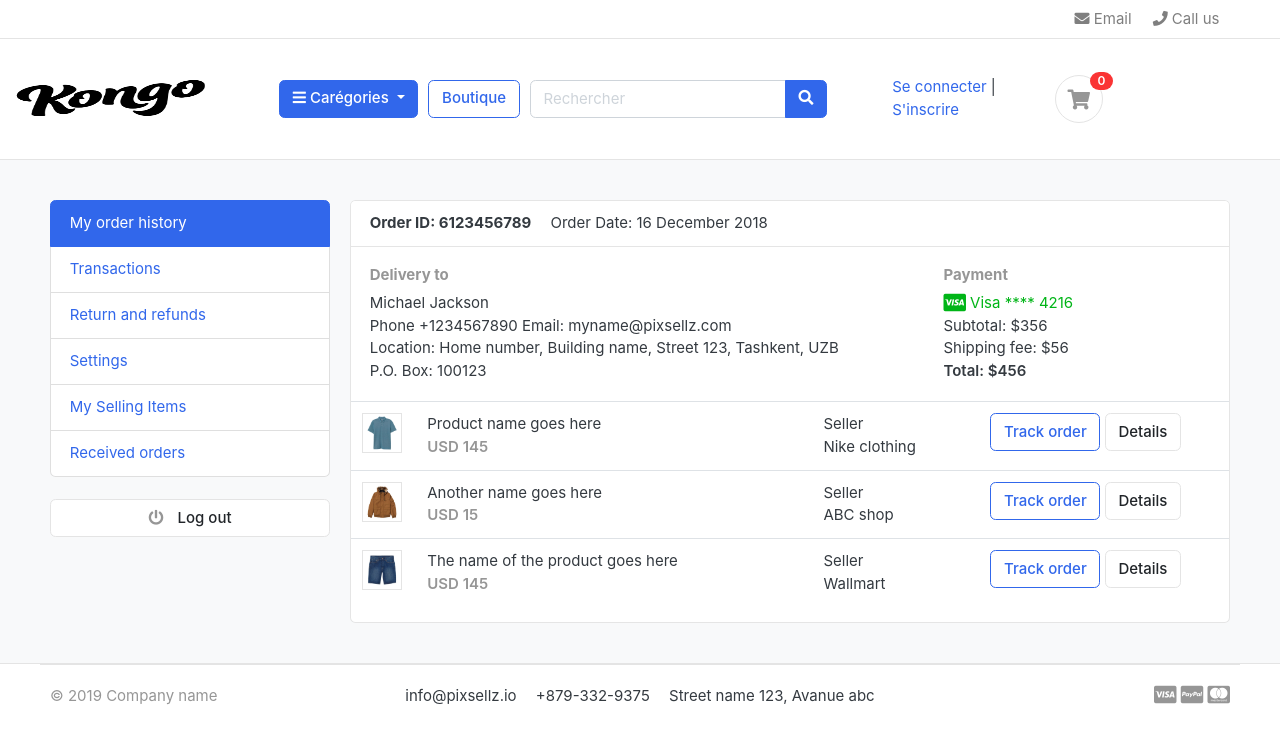
After one commit to hermeskongo/ecom-shop, a Django app: page /accounts/dashboard/ in a window 1280 px wide. The commit adds this page. Shown: the top 744 px of the page. Run offline with Django 5.2, Linux system fonts and the light colour scheme; data that the repository does not hold is empty; some libraries are stand-ins or nearby versions; some web fonts are replaced.

```diff
--- /dev/null
+++ b/src/accounts/templates/dashboard.html
@@ -0,0 +1,94 @@
+{% extends 'base.html' %}
+
+{% load static %}
+
+{% block content %}
+<section class="section-conten padding-y bg">
+    <div class="container">
+        <div class="row">
+        <aside class="col-md-3">
+            <!--   SIDEBAR   -->
+            <ul class="list-group">
+                <a class="list-group-item active" href="#"> My order history </a>
+                <a class="list-group-item" href="#"> Transactions </a>
+                <a class="list-group-item" href="#"> Return and refunds </a>
+                <a class="list-group-item" href="#">Settings </a>
+                <a class="list-group-item" href="#"> My Selling Items </a>
+                <a class="list-group-item" href="#"> Received orders </a>
+            </ul>
+            <br>
+            <a class="btn btn-light btn-block" href="#"> <i class="fa fa-power-off"></i> <span class="text">Log out</span> </a>
+            <!--   SIDEBAR .//END   -->
+        </aside>
+        <main class="col-md-9">
+            <article class="card">
+            <header class="card-header">
+                <strong class="d-inline-block mr-3">Order ID: 6123456789</strong>
+                <span>Order Date: 16 December 2018</span>
+            </header>
+            <div class="card-body">
+                <div class="row">
+                    <div class="col-md-8">
+                        <h6 class="text-muted">Delivery to</h6>
+                        <p>Michael Jackson <br>
+                        Phone +1234567890 Email: myname@pixsellz.com <br>
+                        Location: Home number, Building name, Street 123,  Tashkent, UZB <br>
+                        P.O. Box: 100123
+                        </p>
+                    </div>
+                    <div class="col-md-4">
+                        <h6 class="text-muted">Payment</h6>
+                        <span class="text-success">
+                            <i class="fab fa-lg fa-cc-visa"></i>
+                            Visa  **** 4216
+                        </span>
+                        <p>Subtotal: $356 <br>
+                         Shipping fee:  $56 <br>
+                         <span class="b">Total:  $456 </span>
+                        </p>
+                    </div>
+                </div> <!-- row.// -->
+            </div> <!-- card-body .// -->
+            <div class="table-responsive">
+            <table class="table table-hover">
+                <tr>
+                    <td width="65">
+                        <img src="../images/items/1.jpg" class="img-xs border">
+                    </td>
+                    <td>
+                        <p class="title mb-0">Product name goes here </p>
+                        <var class="price text-muted">USD 145</var>
+                    </td>
+                    <td> Seller <br> Nike clothing </td>
+                    <td width="250"> <a href="#" class="btn btn-outline-primary">Track order</a> <a href="#" class="btn btn-light"> Details </a> </td>
+                </tr>
+                <tr>
+                    <td>
+                        <img src="../images/items/2.jpg" class="img-xs border">
+                    </td>
+                    <td>
+                        <p class="title mb-0">Another name goes here </p>
+                        <var class="price text-muted">USD 15</var>
+                    </td>
+                    <td> Seller <br> ABC shop </td>
+                    <td> <a href="#" class="btn btn-outline-primary">Track order</a> <a href="#" class="btn btn-light"> Details </a> </td>
+                </tr>
+                <tr>
+                    <td>
+                        <img src="../images/items/3.jpg" class="img-xs border">
+                    </td>
+                    <td>
+                        <p class="title mb-0">The name of the product  goes here </p>
+                        <var class="price text-muted">USD 145</var>
+                    </td>
+                    <td> Seller <br> Wallmart </td>
+                    <td> <a href="#" class="btn btn-outline-primary">Track order</a> <a href="#" class="btn btn-light"> Details </a> </td>
+                </tr>
+            </table>
+            </div> <!-- table-responsive .end// -->
+            </article> <!-- order-group.// -->
+        </main>
+    </div> <!-- row.// -->
+    </div>
+</section>
+{% endblock %}
--- a/src/accounts/templates/email_validation.html
+++ b/src/accounts/templates/email_validation.html
@@ -3,6 +3,6 @@
     <h4>Veuillez cliquer sur le lien ci-dessous pour activer votre compte :</h4>
     <a href="{{ activation_link }}">Activer mon compte</a>
 
-    <h4>Si vous n'êtes pas concerné par ce message, ignoré juste ce message</h4>
+    <h4>Si vous n'êtes pas concerné par cela, ignoré juste ce message</h4>
 
 {% endautoescape %}
--- a/src/accounts/templates/login.html
+++ b/src/accounts/templates/login.html
@@ -41,7 +41,7 @@
                   {{ form.password}}
               </div>
               <div class="form-group">
-                <a href="#" class="float-right">Mot de passe oublié ?</a>
+                <a href="{% url 'accounts:forgot_password' %}" class="float-right">Mot de passe oublié ?</a>
               </div>
               <div class="form-group">
                   <button type="submit" class="btn btn-primary">Connexion</button>
--- a/src/accounts/urls.py
+++ b/src/accounts/urls.py
@@ -1,6 +1,13 @@
 from django.urls import path
 
-from accounts.views import UserRegistrationView, UserLoginView, UserLogoutView, UserActivationView
+from accounts.views import (
+    UserRegistrationView,
+    UserLoginView,
+    UserLogoutView,
+    UserActivationView,
+    UserDashboardView,
+    UserForgotPassword, UserResetValidateView, UserResetPassword
+)
 
 app_name = 'accounts'
 
@@ -8,5 +15,11 @@ urlpatterns = [
     path('accounts/register/', UserRegistrationView.as_view(), name='register'),
     path('accounts/login/', UserLoginView.as_view(), name='login'),
     path('accounts/logout/', UserLogoutView.as_view(), name='logout'),
+    path('accounts/dashboard/', UserDashboardView.as_view(), name='dashboard'),
+
     path('accounts/activate/<uidb64>/<token>', UserActivationView.as_view(), name='activation'),
+
+    path('accounts/forgot_password/', UserForgotPassword.as_view(), name='forgot_password'),
+    path('accounts/reset_password_validate/<uidb64>/<token>', UserResetValidateView.as_view(), name='reset_password_validate'),
+    path('accounts/reset_password/', UserResetPassword.as_view(), name='reset_password'),
 ]
--- a/src/accounts/views.py
+++ b/src/accounts/views.py
@@ -13,9 +13,9 @@ from django.template.loader import render_to_string
 from django.urls import reverse_lazy, reverse
 from django.utils.http import urlsafe_base64_encode, urlsafe_base64_decode
 from django.views import View
-from django.views.generic import FormView
+from django.views.generic import FormView, TemplateView
 
-from accounts.forms import UserRegistrationForm, UserLoginForm
+from accounts.forms import UserRegistrationForm, UserLoginForm, ForgotPasswordForm, ResetPasswordForm
 from accounts.models import CustomUser
 from ecommerce import settings
 
@@ -31,15 +31,17 @@ class UserRegistrationView(FormView):
         email = form.cleaned_data['email']
         user.save()
 
-        login(self.request, user)
-
         super(UserRegistrationView, self).form_valid(form)
 
         self.send_activation_email(user)
 
-        return redirect(reverse('accounts:login') + f'?command=verification&email='+email)
+        return redirect(reverse('accounts:login') + f'?command=verification&email=' + email)
 
-    def send_activation_email(self, user):
+    def send_activation_email(self, user: CustomUser) -> None:
+        """
+        This function permit to send a validation e-mail to user
+        """
+
         token = default_token_generator.make_token(user=user)
         uid = urlsafe_base64_encode(str(user.pk).encode('utf-8'))
 
@@ -52,7 +54,8 @@ class UserRegistrationView(FormView):
             'activation_link': activation_link
         })
 
-        send_mail(subject=mail_subject, message=message,html_message=message, from_email='elirameskongo1234@gmail.com', recipient_list=[user.email])
+        send_mail(subject=mail_subject, message=message, html_message=message, from_email='elirameskongo1234@gmail.com',
+                  recipient_list=[user.email])
 
 
 class UserLoginView(LoginView):
@@ -68,6 +71,7 @@ class UserLogoutView(LogoutView):
     def dispatch(self, *args, **kwargs):
         messages.success(self.request, f"{self.request.user.first_name} a bien été déconnecté")
         return super(UserLogoutView, self).dispatch(*args, **kwargs)
+
     next_page = settings.LOGOUT_REDIRECT_URL
 
 
@@ -86,7 +90,97 @@ class UserActivationView(View):
             user.is_active = True
             user.save()
             messages.success(self.request, 'Félicitations, votre compte a bien été vérifié.')
-            return redirect('home')
+            return redirect('accounts:login')
         else:
             messages.error(self.request, "Le lien d'activation est invalide ou a expiré")
             return redirect('accounts:register')
+
+
+class UserDashboardView(TemplateView):
+    template_name = 'dashboard.html'
+
+
+class UserForgotPassword(FormView):
+    template_name = 'forgot_password.html'
+    form_class = ForgotPasswordForm
+
+    def form_valid(self, form):
+        email = form.cleaned_data['email']
+
+        if CustomUser.objects.filter(email=email).exists():
+            user = CustomUser.objects.get(email__exact=email)
+            self.request.session['uid'] = user.id
+            self.send_reset_password_email(user)
+            messages.success(
+                self.request,
+                f"Nous vous avons envoyé un e-mail({user.email}) pour la réinitialisation de votre mot de passe."
+            )
+            return redirect('accounts:forgot_password')
+        else:
+            messages.error(
+                self.request,
+                "Aucun utilisateur avec cet e-mail n'existe"
+            )
+            return redirect('accounts:forgot_password')
+
+    def send_reset_password_email(self, user):
+        """
+        This method permit to send a reset password email to a specific user
+        """
+        token = default_token_generator.make_token(user)
+        uidb64 = urlsafe_base64_encode(str(user.id).encode('utf-8'))
+
+        domain_site = get_current_site(self.request).domain
+        activation_link = f"http://{domain_site}/accounts/reset_password_validate/{uidb64}/{token}"
+
+        mail_subject = 'Réinitialisation de votre de passe'
+
+        message = render_to_string('reset_password_email.html', {
+            'user': user,
+            'activation_link': activation_link,
+        })
+        send_mail(mail_subject, message, 'elirameskongo1234@gmail.com', [user.email], html_message=message)
+
+
+class UserResetValidateView(View):
+    def get(self, *args, **kwargs):
+        uidb64 = self.kwargs['uidb64']
+        token = self.kwargs['token']
+
+        try:
+            uid = urlsafe_base64_decode(uidb64)
+            user = CustomUser.objects.get(id=uid)
+        except(TypeError, ValueError, OverflowError, CustomUser.DoesNotExist):
+            user = None
+
+        if user and default_token_generator.check_token(user, token):
+            self.request.session['uid'] = user.id
+            messages.success(self.request, "Veuillez réinitialiser votre mot de passe")
+            return redirect('accounts:reset_password')
+        else:
+            messages.error(self.request, "Le token est invalide ou à expirer")
+            return redirect('accounts:forgot_password')
+
+
+class UserResetPassword(FormView):
+    template_name = 'reset_password.html'
+    form_class = ResetPasswordForm
+
+    def form_valid(self, form):
+        password = form.cleaned_data['password']
+        confirm_password = form.cleaned_data['confirm_password']
+
+        if password == confirm_password:
+            uid = self.request.session.get('uid')
+            if uid:
+                user = CustomUser.objects.get(id=uid)
+                user.set_password(password)
+                user.save()
+                messages.success(self.request, "Votre mot de passe à été modifié avec succès")
+                return redirect("accounts:login")
+            else:
+                messages.error(self.request, "Erreur dans le processus. Veuillez recommencer ou contacter le "
+                                             "propriétaire du site")
+        else:
+            messages.error(self.request, "Les mots de passe doivent correspondre")
+            return redirect('accounts:reset_password')
--- a/src/cart/views.py
+++ b/src/cart/views.py
@@ -20,7 +20,6 @@ class CartAddView(View):
         for item in self.request.POST:
             key = item
             value = self.request.POST.get(key)
-            print(f"{key} : {value}")
             if key != 'csrfmiddlewaretoken':
                 try:
                     variation = ProductVariations.objects.filter(category__iexact=key, value__iexact=value).first()
--- a/src/ecommerce/settings.py
+++ b/src/ecommerce/settings.py
@@ -142,7 +142,6 @@ MESSAGE_TAGS = {
     messages.ERROR: 'danger'
 }
 
-
 EMAIL_BACKEND = 'django.core.mail.backends.smtp.EmailBackend'
 EMAIL_HOST = 'smtp.gmail.com'
 EMAIL_PORT = 587
@@ -151,7 +150,5 @@ EMAIL_HOST_USER = 'elirameskongo1234@gmail.com'
 EMAIL_HOST_PASSWORD = 'hjshnzvoabsoythk'
 DEFAULT_FROM_EMAIL = 'elirameskongo1234@gmail.com'
 
-
-
 LOGIN_REDIRECT_URL = 'home'
 LOGOUT_REDIRECT_URL = 'accounts:login'
--- a/src/templates/includes/navbar.html
+++ b/src/templates/includes/navbar.html
@@ -2,35 +2,20 @@
 <header class="section-header">
 <nav class="navbar p-md-0 navbar-expand-sm navbar-light border-bottom">
 <div class="container">
+    {% if user.is_authenticated %}
+      <ul class="navbar-nav p-2 mx-auto d-flex align-items-center">
+          <p>Bienvenue <strong>{{ user.first_name|capfirst }}</strong></p>
+      </ul>
+        <span class="nav-item">
+          <a href="{% url 'accounts:dashboard' %}" class="nav-link text-primary">Dashboard</a>
+        </span>
+    {% endif %}
+
   <button class="navbar-toggler" type="button" data-toggle="collapse" data-target="#navbarTop4" aria-controls="navbarNav" aria-expanded="false" aria-label="Toggle navigation">
     <span class="navbar-toggler-icon"></span>
   </button>
   <div class="collapse navbar-collapse" id="navbarTop4">
-    <ul class="navbar-nav mr-auto">
-    	<li class="nav-item dropdown">
-		 	<a href="#" class="nav-link dropdown-toggle" data-toggle="dropdown">Langue</a>
-            <ul class="dropdown-menu small">
-                <li class="dropdown-item">Français</li>
-                <li class="dropdown-item">Anglais</li>
-                <li class="dropdown-item">Espagnole</li>
-            </ul>
-		</li>
-    	<li class="nav-item dropdown">
-		 	<a href="#" class="nav-link dropdown-toggle" data-toggle="dropdown">Devises</a>
-            <ul class="dropdown-menu small">
-                <li class="dropdown-item">EUR</li>
-                <li class="dropdown-item">USD</li>
-                <li class="dropdown-item">FCFA</li>
-            </ul>
-		</li>
-    </ul>
-    {% if user.is_authenticated %}
-      <ul class="navbar-nav mx-auto">
-          <p>Bienvenue <strong>{{ user.first_name|capfirst }}</strong></p>
-      </ul>
-    {% endif %}
-
-    <ul class="navbar-nav">
+    <ul class="ml-auto navbar-nav">
 		<li><a href="#" class="nav-link"> <i class="fa fa-envelope"></i> Email </a></li>
 		<li><a href="#" class="nav-link"> <i class="fa fa-phone"></i> Call us </a></li>
 	</ul> <!-- list-inline //  -->
@@ -38,15 +23,15 @@
 </div> <!-- container //  -->
 </nav>
 
-<section class="header-main border-bottom">
-	<div class="container">
+<section class=" border-bottom">
+	<div class="p-3">
 <div class="row align-items-center">
 	<div class="col-lg-2 col-md-3 col-6">
 		<a href="{% url 'home' %}" class="brand-wrap">
 			<img class="logo" style="width: 100%" src="{% static './images/logo.png' %}">
 		</a> <!-- brand-wrap.// -->
 	</div>
-	<div class="col-lg col-sm col-md col-6 flex-grow-0">
+	<div class="col-lg-2 col-sm col-md col-6 flex-grow-0">
 		<div class="category-wrap dropdown d-inline-block float-right">
 			<button type="button" class="btn btn-primary dropdown-toggle" data-toggle="dropdown">
 				<i class="fa fa-bars"></i> Carégories
@@ -60,7 +45,7 @@
 		</div>  <!-- category-wrap.// -->
 	</div> <!-- col.// -->
     <a href="{% url 'store:index' %}" class="btn btn-outline-primary">Boutique</a>
-	<div class="col-lg  col-md-6 col-sm-12 col">
+	<div class="col-lg-3 col-md-6 col-sm-12 col">
 		<form action="{% url 'store:search' %}" class="search" method="get">
 			<div class="input-group w-100">
 			    <input type="text" class="form-control" style="width:60%;" placeholder="Rechercher" name="keyword">
@@ -73,14 +58,12 @@
 		    </div>
 		</form> <!-- search-wrap .end// -->
 	</div> <!-- col.// -->
-	<div class="col-lg-3 col-sm-6 col-8 order-2 order-lg-3">
-				<div class="d-flex mb-3 mb-lg-0">
-					<div class="widget-header ml-2" style="margin-right: 5px;">
+    <div class="col-lg-2 col-md-4 col-sm-12 my-sm-4" >
         <div>
             {% if user.is_authenticated %}
-                                <form action="{% url 'accounts:logout' %}" class="ml-auto" method="post">
+                <form action="{% url 'accounts:logout' %}" method="post">
                     {% csrf_token %}
-                                    <button class="btn btn-primary-light" type="submit">Se déconnecter</button>
+                    <button class="btn btn-primary" type="submit">Se déconnecter</button>
                 </form>
             {% else %}
                 <div class="ml-5 d-block">
@@ -90,7 +73,9 @@
             {% endif %}
         </div>
     </div>
-					<a href="{% url 'cart:index' %}" class="widget-header">
+	<div class="col-lg-1 col-sm-4 col-2 order-2 order-lg-3">
+				<div class="d-flex mb-3 mb-lg-0">
+					<a href="{% url 'cart:index' %}" class="widget-header d-block" style="margin-left: -5%">
 						<div class="icon icon-sm rounded-circle border"><i class="fa fa-shopping-cart"></i></div>
 						<span class="badge badge-pill badge-danger notify">{{ cart_counter }}</span>
 					</a>
```
Also changed, not shown: src/accounts/forms.py (+28 -0 lines), src/accounts/templates/forgot_password.html (added, +28 -0 lines), src/accounts/templates/reset_password.html (added, +32 -0 lines), src/accounts/templates/reset_password_email.html (added, +8 -0 lines). Lines whose indentation alone changed are shown as unchanged.
